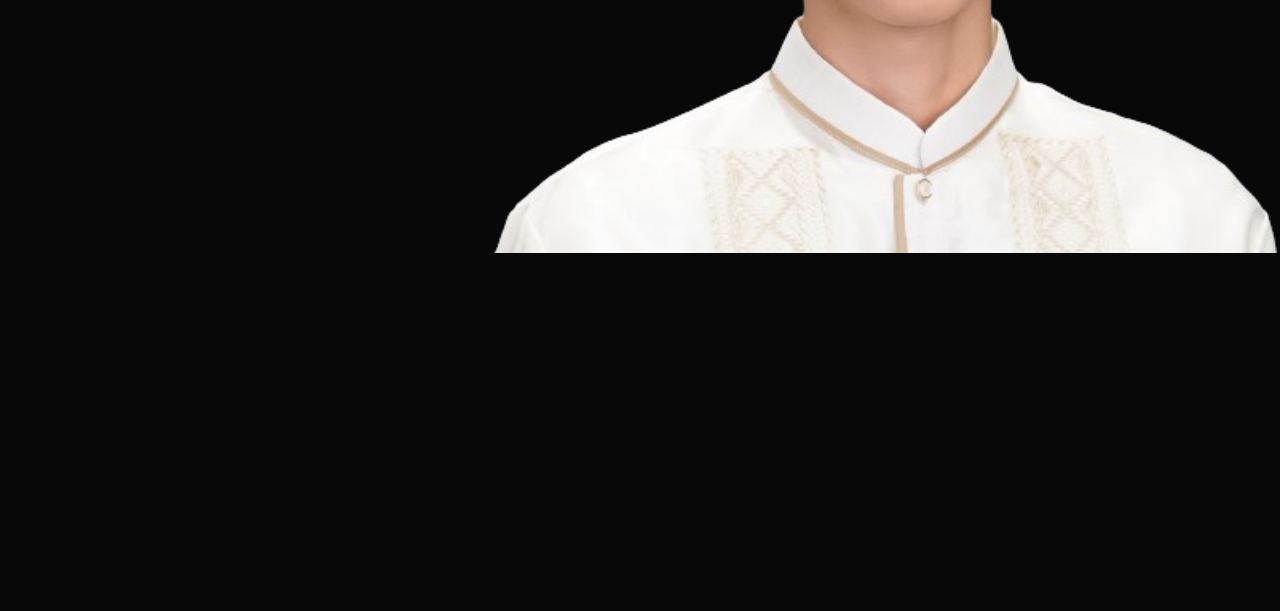
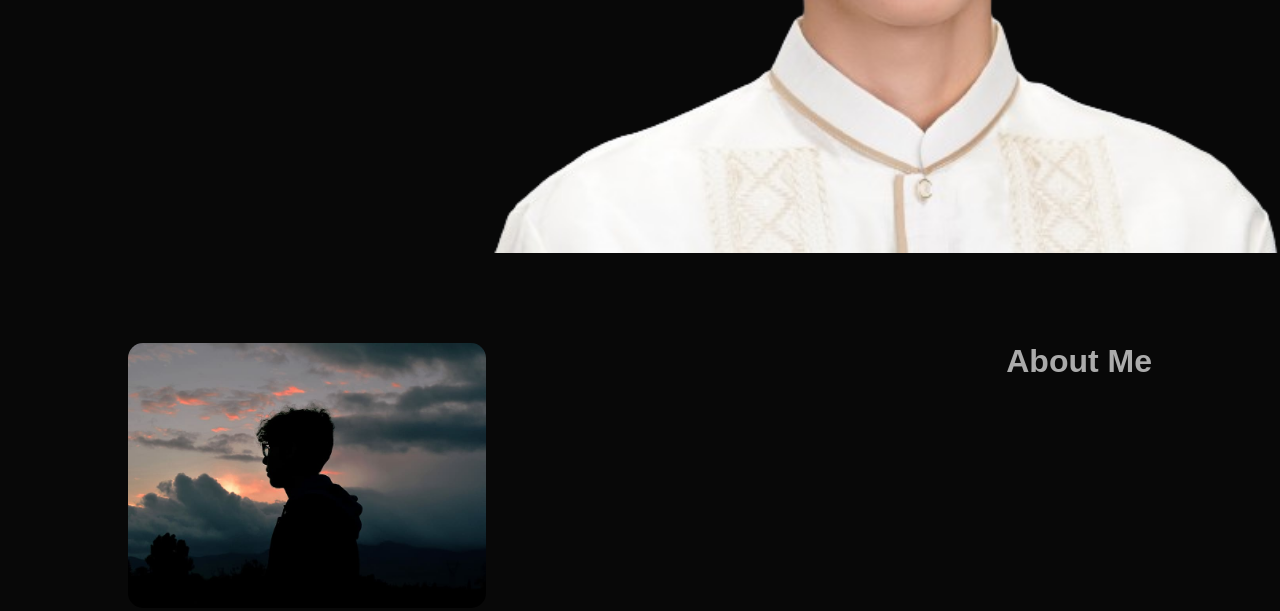
Before and after one commit to janrezkasilag/Personal-portfilo, a plain HTML site: page index.html in a window 1280 px wide. Shown: the part 547-1158 px from the top of the page. Before the commit the page ends 800 px from the top, so only its background shows below. Drawn offline with Linux system fonts and the light colour scheme.

Commit message:
about part 1

```diff
--- a/index.html
+++ b/index.html
@@ -25,8 +25,20 @@
         </div>
 
     </div>
+<!---------------------About---------------->
+</div>
+<div id="about">
+    <div class="container">
+        <div class="row">
+            <div class="about-col-1">
+                <img src="images/user.jpg">
+            </div>
+            <div class="about-col-2">
+                <h1>About Me</h1>
+            </div>
+        </div>
 
+    </div>
 </div>
-
 </body>
 </html>
--- a/styles.css
+++ b/styles.css
@@ -79,3 +79,25 @@ nav ul a:hover::after{
 .header-text h1 span{
   color:deepskyblue;
 }
+
+/*------------About----------*/
+
+#about{
+  padding: 80px 0;
+  color: #ababab;
+}
+
+.row{
+  display: flex;
+  justify-content: space-between;
+  flex-wrap: wrap;
+}
+
+.about-col-1{
+  flex-basis: 35%;
+}
+
+.about-col-1 img{
+  width:100%;
+  border-radius: 15px;
+}
```
Also changed, not shown: images/user.jpg (added).
